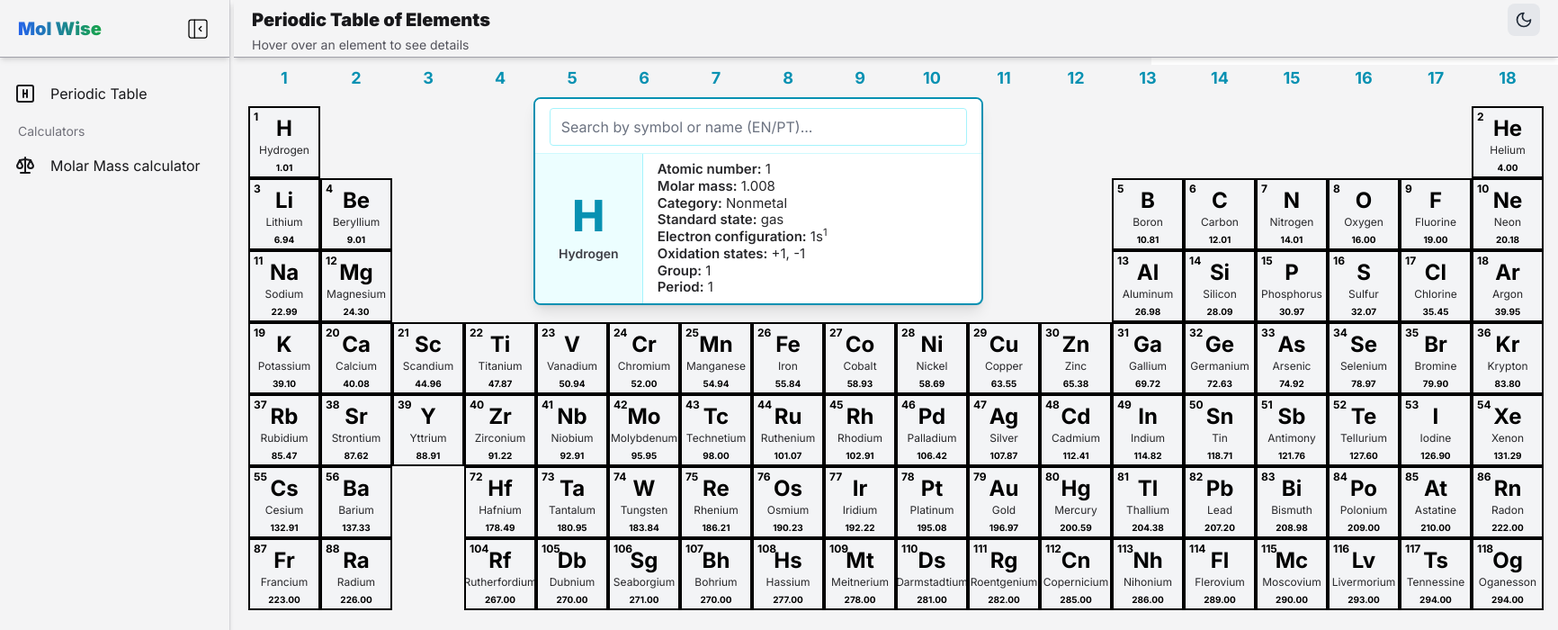
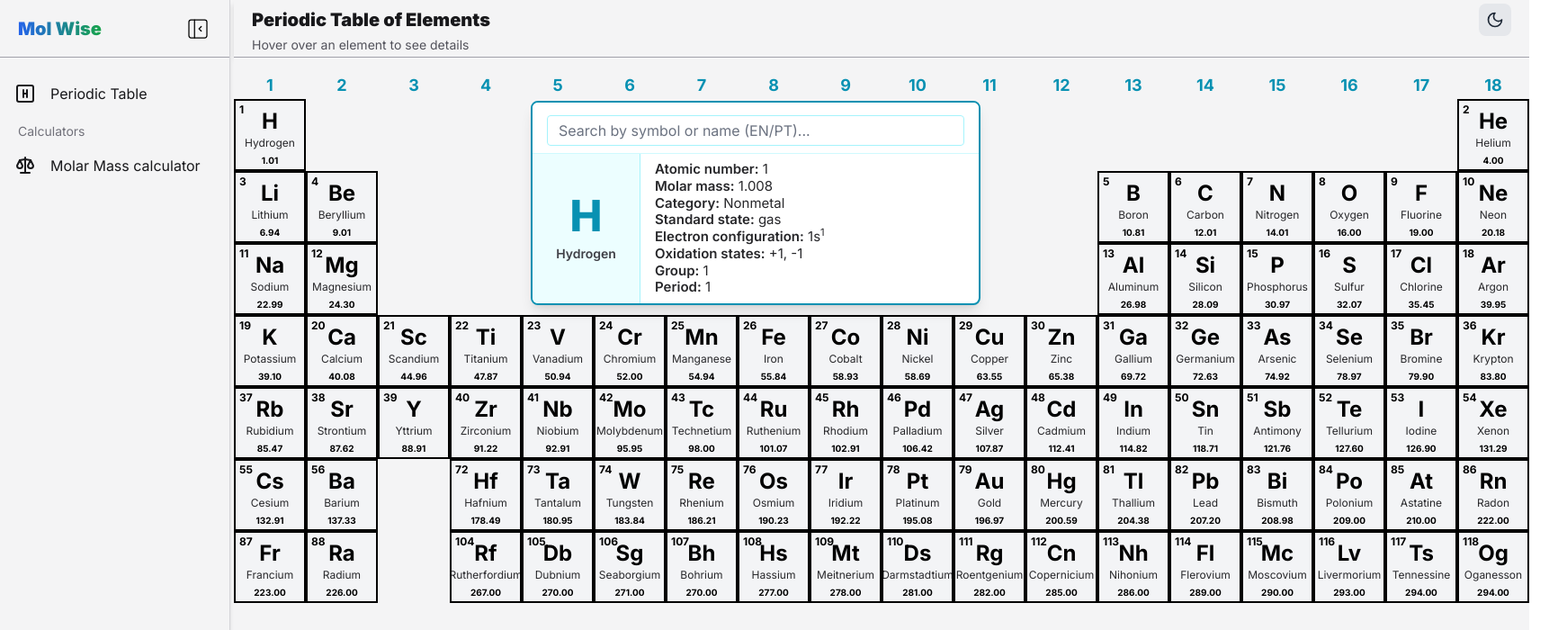
Before and after one commit to brunomacedo1203/Mol-Wise, a Next.js app: page /PeriodicTable in a window 1280 px wide. Shown: the top 700 px of the page at 90% size, 1732 px wide, since content can reach past the window. Built offline with nearby package versions, Linux system fonts and the light colour scheme.

Commit message:
feat(periodic-table): centralize periodic table block with aligned panel and header

```diff
--- a/src/features/periodic-table/components/ElementDetailsPanel.tsx
+++ b/src/features/periodic-table/components/ElementDetailsPanel.tsx
@@ -126,7 +126,7 @@ dark:bg-zinc-900"
           value={search}
           onChange={(e) => setSearch(e.target.value)}
           placeholder="Search by symbol or name (EN/PT)..."
-          className="w-full px-3 py-2 border border-cyan-200 rounded focus:outline-none focus:ring-2 focus:ring-cyan-400 text-base text-black bg-white dark:text-white dark:bg-black"
+          className="w-full px-3 py-1 border border-cyan-200 rounded focus:outline-none focus:ring-2 focus:ring-cyan-400 text-base text-black bg-white dark:text-white dark:bg-black"
         />
       </div>
       <div
--- a/src/features/periodic-table/components/PeriodicTableCards.tsx
+++ b/src/features/periodic-table/components/PeriodicTableCards.tsx
@@ -22,16 +22,21 @@ if (!defaultElement)
   throw new Error("Elemento padrão (Hidrogênio) não encontrado!");
 
 export default function PeriodicTableCards() {
-  // Estado agora é sempre um elemento, nunca null
   const [selectedElement, setSelectedElement] = useState<Element>(
     defaultElement!
   );
   const matrix = generatePeriodicTableMatrix();
 
   return (
-    <div className="relative overflow-x-auto dark:bg-black dark:text-white">
-      {/* Renderiza os números das colunas (grupos) no topo da tabela */}
-      <div className="grid grid-cols-[repeat(18,80px)] gap-0 min-w-[1440px]">
+    <div className="relative overflow-x-auto w-full dark:bg-zinc-800 dark:text-white">
+      <div className="flex flex-col items-center min-w-[1440px] mx-auto mt-4 relative">
+        {/* Details Panel*/}
+        <div className="absolute top-8 left-1/2 transform -translate-x-[78%] z-50 w-[500px] flex justify-center">
+          <ElementDetailsPanel element={selectedElement} />
+        </div>
+
+        {/* Column numbers */}
+        <div className="grid grid-cols-[repeat(18,80px)] gap-0">
           {Array.from({ length: 18 }, (_, i) => (
             <div
               key={`colnum-${i}`}
@@ -42,31 +47,26 @@ export default function PeriodicTableCards() {
           ))}
         </div>
 
-      {/* Painel sempre visível */}
-      <div className="absolute left-[22%] top-9 z-50 w-[500px] flex justify-center">
-        <ElementDetailsPanel element={selectedElement} />
-      </div>
-      {/* Grid principal da tabela periódica */}
-      <div className="grid grid-cols-[repeat(18,80px)] gap-0 min-w-[1440px] mt-4">
-        {matrix.flat().map((element, idx) =>
-          // Renderiza o card de legenda no canto inferior esquerdo
+        {/* Periodic table */}
+        <div className="grid grid-cols-[repeat(18,80px)] gap-0">
+          {matrix
+            .flat()
+            .map((element, idx) =>
               isLegendCard(element) ? (
                 <LegendCard key={`legend-${idx}`} />
-          ) : // Renderiza o card de lantanídeos na posição apropriada
-          isLanthanidesLabel(element) ? (
+              ) : isLanthanidesLabel(element) ? (
                 <LanthanidesLabelCard key={`lanthanides-${idx}`} />
-          ) : // Renderiza o card de actinídeos na posição apropriada
-          isActinidesLabel(element) ? (
+              ) : isActinidesLabel(element) ? (
                 <ActinidesLabelCard key={`actinides-${idx}`} />
-          ) : // Não renderiza nada para placeholders de legenda
-          isLegendPlaceholder(element) ? null : isElementCard(element) ? ( // Renderiza o card de elemento químico padrão
+              ) : isLegendPlaceholder(element) ? null : isElementCard(
+                  element
+                ) ? (
                 <ElementCardWrapper
                   key={element.atomicNumber}
                   element={element}
                   setSelectedElement={setSelectedElement}
                 />
               ) : (
-            // Renderiza um espaço vazio para células sem conteúdo
                 <div
                   key={`empty-${idx}`}
                   className="w-[80px] h-[80px] dark:bg-zinc-800"
@@ -75,5 +75,6 @@ export default function PeriodicTableCards() {
             )}
         </div>
       </div>
+    </div>
   );
 }
--- a/src/shared/components/Content.tsx
+++ b/src/shared/components/Content.tsx
@@ -11,7 +11,7 @@ export default function Content(props: ContentProps) {
     <div
       id="main-content-area"
       className={`
-         flex px-4 items-start flex-1
+         flex items-start flex-1
          bg-zinc-100 dark:bg-zinc-800
          text-3xl dark:text-white
          overflow-auto relative`}
--- a/src/shared/components/Header.tsx
+++ b/src/shared/components/Header.tsx
@@ -11,7 +11,7 @@ export default function Header(props: HeaderProps) {
   const subtitle = useSubtitle();
   return (
     <div
-      className={`flex flex-col justify-center px-5 border-b border-zinc-400 dark:border-zinc-700 mb-2 shadow-md bg-white dark:bg-zinc-900 ${
+      className={`flex flex-col justify-center px-5 border-b border-zinc-400 dark:border-zinc-700 shadow-md bg-white dark:bg-zinc-900 ${
         props.className ?? ""
       }`}
     >
--- a/src/shared/components/Page.tsx
+++ b/src/shared/components/Page.tsx
@@ -1,4 +1,5 @@
 "use client";
+
 import React from "react";
 import Header from "@/shared/components/Header";
 import Content from "@/shared/components/Content";
@@ -22,10 +23,10 @@ export default function Page(props: PageProps) {
   if (collapsed === undefined) return null;
 
   return (
-    <div className="flex h-screen bg-zinc-100 dark:bg-zinc-700 dark:border-zinc-700">
+    <div className="flex h-screen bg-zinc-100 dark:bg-zinc-800">
       <SideArea
         title="Menu"
-        bgClass="bg-zinc-150 dark:bg-zinc-900"
+        bgClass="bg-zinc-800 dark:bg-zinc-900"
         collapsed={collapsed}
         onToggleCollapsed={toggleCollapsed}
       >
--- a/src/shared/components/SideArea.tsx
+++ b/src/shared/components/SideArea.tsx
@@ -9,7 +9,7 @@ import {
 } from "@tabler/icons-react";
 
 export interface SideAreaProps {
-  bgClass: string;
+  bgClass?: string;
   children?: React.ReactNode;
   className?: string;
   collapsed?: boolean;
@@ -18,9 +18,9 @@ export interface SideAreaProps {
 }
 
 export default function SideArea({
-  bgClass,
+  bgClass = "bg-zinc-800 dark:bg-zinc-900",
   children,
-  className,
+  className = "",
   collapsed = false,
   onToggleCollapsed,
 }: SideAreaProps) {
@@ -34,13 +34,10 @@ export default function SideArea({
   return (
     <aside
       className={`flex flex-col gap-5 custom-shadow mr-1 transition-width duration-300 ${
-        isCollapsed ? "w-16" : "w-64  min-w-64"
-      } border-r border-zinc-300 shadow-md ${bgClass} ${className}`}
+        isCollapsed ? "w-16" : "w-64 min-w-64"
+      } bg-zinc-100 dark:bg-zinc-900 border-r border-zinc-300 dark:border-zinc-800 shadow-md ${className}`}
     >
-      <div
-        className="flex items-center justify-between px-5 h-16 border-b border-zinc-400 shadow-md     dark:border-zinc-700
-            dark:bg-zinc-900"
-      >
+      <div className="flex items-center justify-between px-5 h-16 border-b border-zinc-400 dark:border-zinc-700">
         <Logo collapsed={isCollapsed ?? false} />
         <button
           className="text-xl p-0 rounded-md"
```
Lines whose indentation alone changed are shown as unchanged.
